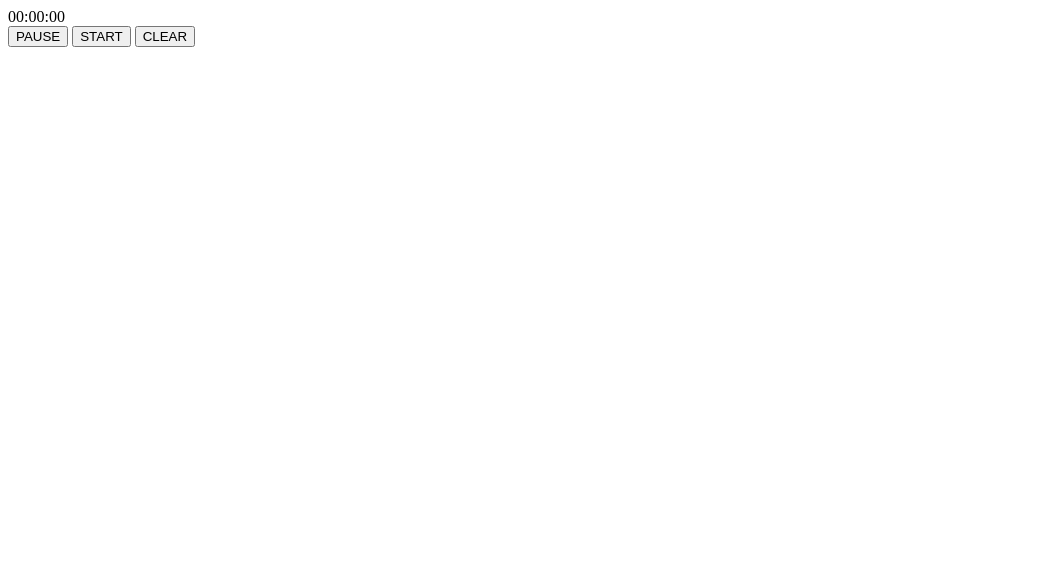
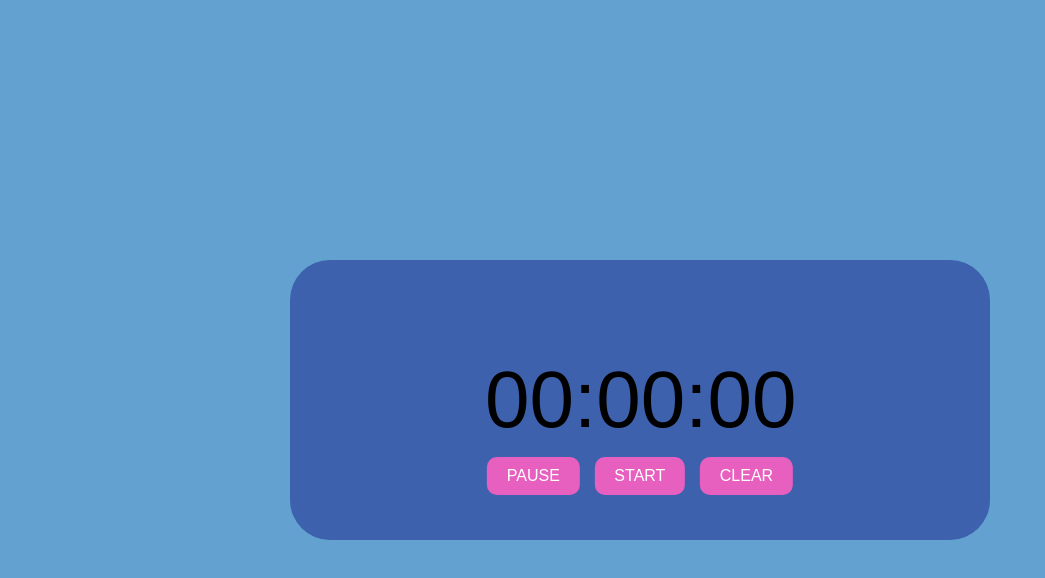
Before and after one commit to Ramakrishna200/stopwatchapp, a plain HTML site: page index.html in a window 1280 px wide. Shown: the whole page, without its empty margins (0-1045 px from the left). Drawn offline with Linux system fonts and the light colour scheme.

Commit message:
Update index.html

```diff
--- a/index.html
+++ b/index.html
@@ -4,7 +4,7 @@
     <meta charset="UTF-8">
     <meta name="viewport" content="width=, initial-scale=1.0">
     <title>Document</title>
-    <link rel="stylesheet" href="stopwatch.css">
+    <link rel="stylesheet" href="style.css">
 </head>
 <body>
     <div class="container">
```
